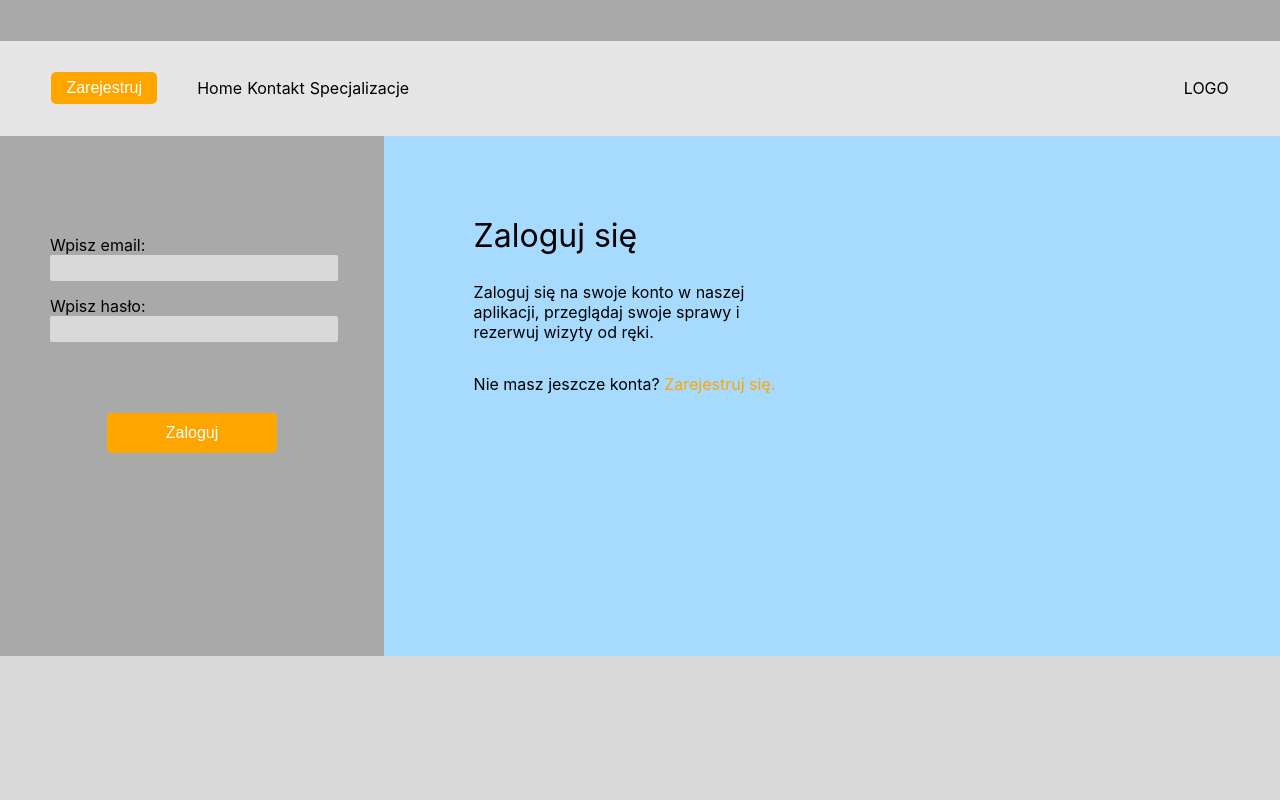
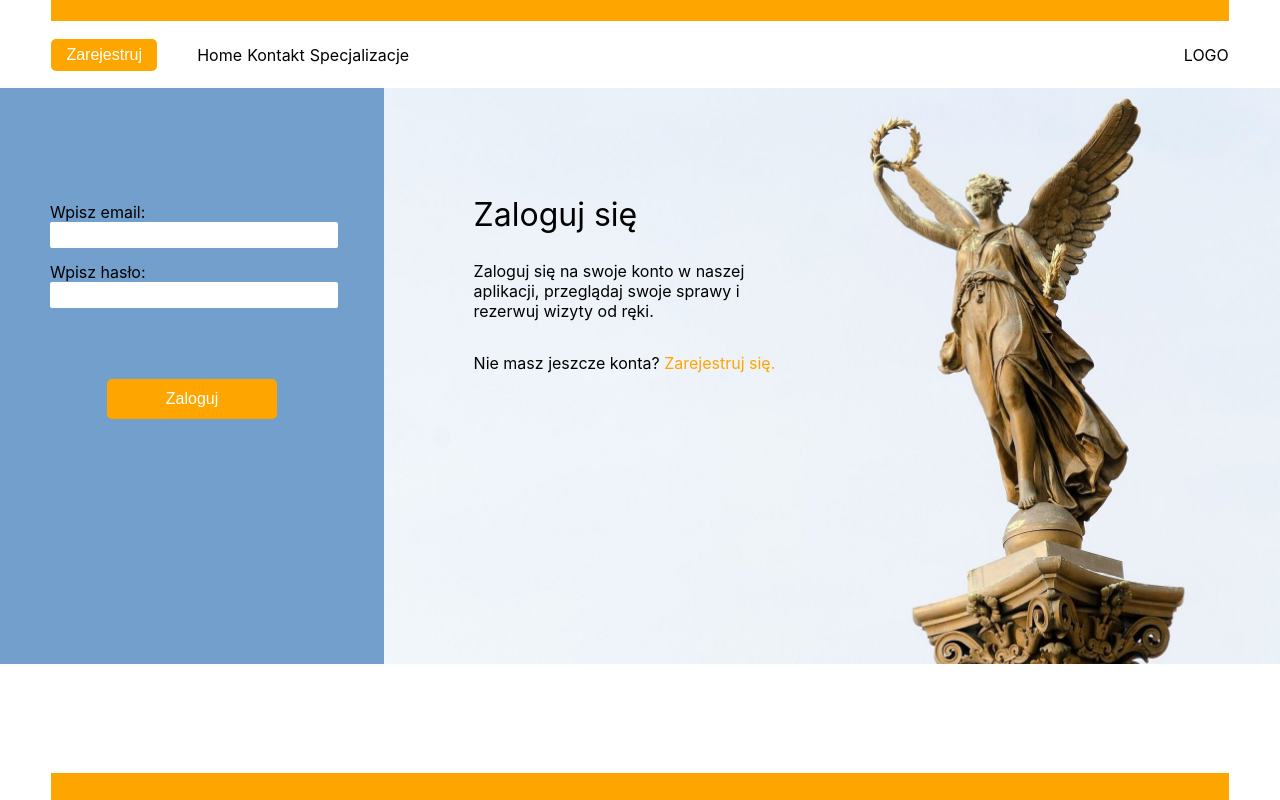
Before and after one commit to achwi00/lawfirm-front, a plain HTML site: page login-page.html in a window 1280 px wide. Drawn offline with Linux system fonts and the light colour scheme.

Commit message:
Color and theme changes

```diff
--- a/account-style.css
+++ b/account-style.css
@@ -12,3 +12,6 @@
     height: 100%;
     width: 90%;
 }
+footer{
+    height: 16vh;
+}
--- a/login-page.html
+++ b/login-page.html
@@ -12,7 +12,9 @@
 <body>
     <nav>
         <div id="contact-info">
+            <div id="center-info">
 
+            </div>
         </div>
         <div id="menu">
             <div id="inner-menu">
@@ -56,7 +58,13 @@
             </div>
         </div>
         <footer>
+            <div id="footer-info">
+            </div>
+            <div id="footer-bottom">
+                <div id="footer-orange-stripe">
 
+                </div>
+            </div>
         </footer>
 
     </nav>
--- a/panel-styles.css
+++ b/panel-styles.css
@@ -1,14 +1,14 @@
 :root {
-    --lightgray: #D9D9D9;
-    --darkgray: #A9A9A9;
-    --blue: #A7DAFF;
+    --lightgray: white;
+    --darkgray: #729fcb;
+    --blue: #E9F0F7;
     --orange: #FFA500;
 }
 
 #log-register-holder{
     display: flex;
     flex-direction: row;
-    height: 65vh;
+    height: 72vh;
     width: 100%;
     background-color:  var(--blue);
 
@@ -24,13 +24,15 @@
 .login-holder{
     height: 100%;
     width: 74%;
+
 }
 
 #login-form{
     display: flex;
     flex-direction: column;
     height: 40%;
-    margin-top: 35%;
+    margin-top: 40%;
+
 }
 .input-holder{
     margin-bottom: 5%;
@@ -46,7 +48,7 @@ input{
     background-color: var(--lightgray);
 }
 input:focus{
-    background-color: var(--darkgray);
+
     outline-color: var(--orange);
 }
 .input-box{
@@ -71,11 +73,13 @@ input:focus{
     flex-direction: column;
     height: 100%;
     width: 70%;
+    background-image: url("luke-michael-resized-smaller.jpg");
+    background-size: cover;
 }
 
 #login-info{
     margin-left: 10%;
-    margin-top: 6%;
+    margin-top: 9%;
     height: 80%;
     width: 90%;
 }
@@ -97,7 +101,7 @@ input:focus{
 }
 footer{
     width: 100%;
-    height: 18vh;
+    height: 17vh;
     background-color: var(--lightgray);
 }
 /*register specific*/
--- a/style.css
+++ b/style.css
@@ -1,9 +1,10 @@
 :root {
-    --lightgray: #D9D9D9;
-    --darkgray: #A9A9A9;
-    --blue: #A7DAFF;
+    --lightgray: #e9ebec;
+    --darkgray: #729fcb;
+    --blue: #E9F0F7;
     --orange: #FFA500;
 }
+
 body{
     margin: 0;
     padding: 0;
@@ -11,26 +12,41 @@ body{
     display: flex;
     flex-direction: column;
     font-family:  Inter, sans-serif;
+
 }
 h1, h2{
     font-weight: normal;
+}
+a{
+    text-decoration: none;
+}
+a:hover{
+    text-decoration: underline;
 }
 nav{
     position:sticky;
     top:0;
     width: 100%;
-    height: 17vh;
+    height: 11vh;
     z-index: 2;
+    box-shadow: 0px 1px 2px 0px var(--blue);
 }
 #contact-info{
-    height: 30%;
+    display: flex;
+    justify-content: center;
+    height: 24%;
     width: 100%;
-    background-color: darkgrey;
+    background-color: white;
+}
+#center-info{
+    height: 100%;
+    width: 92%;
+    background-color: var(--orange);
 }
 #menu{
-    height: 70%;
+    height: 76%;
     width: 100%;
-    background-color: #e5e5e5;
+    background-color: white;
     display: flex;
     justify-content: center;
 }
@@ -53,7 +69,6 @@ nav{
     flex-direction: row;
     justify-content: space-between;
     list-style-type: none;
-    text-decoration: none;
     color: black;
 }
 #logo-holder{
@@ -66,15 +81,16 @@ nav{
 #baner{
     display: flex;
     flex-direction: row;
-    height: 77vh;
+    height: 85vh;
     width: 100%;
     background-color:  var(--darkgray);
 }
 #left-baner{
     width: 70%;
     height: 100%;
-    background-color: var(--blue);
-
+    /*background-color: var(--blue);*/
+    background-image: url("luke-michael-resized-smaller.jpg");
+    background-size: cover;
 }
 #right-baner{
     height: 100%;
@@ -84,6 +100,7 @@ nav{
     justify-content: flex-start;
     align-items: flex-end;
 }
+
 #overlay-text{
     position: relative;
     right: 40%;
@@ -102,13 +119,13 @@ nav{
     background-color: var(--orange);
 }
 #contact-holder{
-    height: 70vh;
+    height: 85vh;
     background-color: white;
 }
 #bottom-contact-holder{
     position: relative;
     height: 40vh;
-    top: -15vh;
+    top: -10vh;
     display: flex;
     justify-content: center;
     z-index: 1;
@@ -129,7 +146,7 @@ nav{
     align-items: center;
     height: 100%;
     width: 45%;
-    background-color: var(--blue);
+    background-color: var(--darkgray);
     border-radius: 5px;
 }
 .dot{
@@ -159,10 +176,13 @@ nav{
     margin-top: 0;
     margin-bottom: 1%;
 }
+.phone-mail:hover{
+    text-decoration: underline;
+}
 .info-stripe{
-    height: 45vh;
+    height: 50vh;
     width: 100%;
-    background-color: var(--lightgray);
+    background-color: var(--blue);
 }
 #need-help{
     display: flex;
@@ -180,18 +200,23 @@ nav{
     width: 70%;
 }
 #help-info h1{
+    font-size: 1.9rem;
     margin-top: 7%;
+}
+#help-info h2{
+    font-size: 1.2rem;
 }
 #help-info hr{
     margin-left: 0;
     width: 60%;
 }
 
-
 #help-img{
     height: 100%;
     width: 40%;
     background-color: var(--darkgray);
+    background-image: url("legal1.jpg");
+    background-size: cover;
 }
 
 #big-holder{
@@ -216,9 +241,30 @@ nav{
     width: 50%;
 }
 footer{
-    height: 20vh;
+    display: flex;
+    flex-direction: column;
+
+    height: 18vh;
     width: 100%;
     background-color: var(--darkgray);
+}
+#footer-info{
+    display: flex;
+    width: 100%;
+    height: 80%;
+
+}
+#footer-bottom{
+    display: flex;
+    justify-content: center;
+    width: 100%;
+    height: 20%;
+    background-color: white;
+}
+#footer-orange-stripe{
+    width: 92%;
+    background-color: var(--orange);
+
 }
 input{
     border: none;
```
Also changed, not shown: client_panel.html (+8 -0 lines), index.html (+16 -3 lines), registration_page.html (+8 -0 lines), legal1.jpg (added), legal2.jpg (deleted), luke-michael-resized-smaller.jpg (added), luke-michael-resized2.jpg (added).
